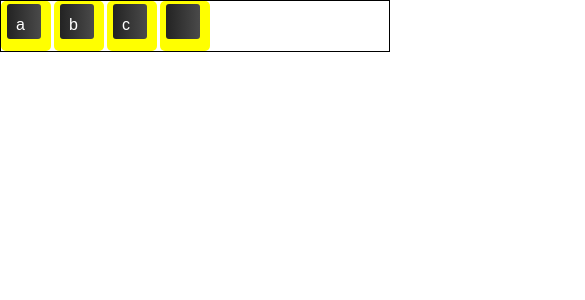
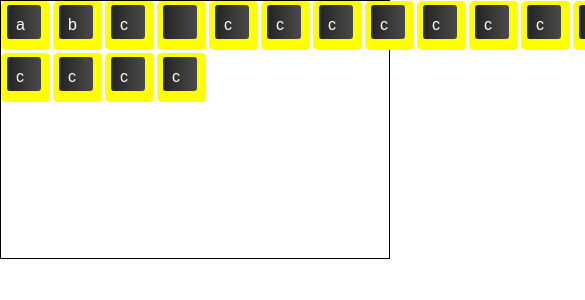
Before and after one commit to FalkoKa/virtual-keyboard, a React (Vite) app: page / in a window 390 px wide. Shown: the top 300 px of the page, 585 px wide, since content can reach past the window. Built offline with nearby package versions, Linux system fonts and the light colour scheme; the HTML template or start-up script is replaced by a standard one.

Commit message:
responsiveness of keys and grid and breakpoint

```diff
--- a/src/App.css
+++ b/src/App.css
@@ -10,31 +10,34 @@ html {
 }
 
 .keyboard {
-  max-width: 1200px;
+  max-width: 1000px;
   margin: 0 auto;
   border: 1px solid black;
   display: grid;
-  grid-template-columns: repeat(15, 50px);
+  grid-template-columns: repeat(60, minmax(10px, 15px));
+  grid-template-rows: repeat(5, 1fr);
   gap: 3px;
 }
 
 .key {
-  background-color: black;
+  background-color: rgba(0, 0, 0, 0.923);
   color: white;
   padding: 15px;
-  border-radius: 5px;
+  border-radius: 10%;
   position: relative;
   aspect-ratio: 1 / 1;
   user-select: none;
+  grid-column: span 4;
+  font-size: 100%;
 }
 
 .key::before {
   content: '';
   position: absolute;
-  top: 3px;
-  left: 6px;
-  bottom: 12px;
-  right: 10px;
+  top: 8%;
+  left: 12%;
+  bottom: 23%;
+  right: 18%;
   background: linear-gradient(90deg, #232323, #4a4a4a);
   border-radius: 3px;
 }
@@ -56,7 +59,7 @@ span {
   transform: scale(0.98);
 }
 
-@media (max-width: 640px) {
+@media (max-width: 780px) {
   .key {
     background-color: yellow;
   }
--- a/src/components/Keyboard.jsx
+++ b/src/components/Keyboard.jsx
@@ -60,6 +60,96 @@ const Keyboard = ({ onKeyboard }) => {
         secondary={'c'}
         isDisabled
       />
+      <Key
+        isShift={isShift}
+        onKeyboard={onKeyboard}
+        primary={'C'}
+        secondary={'c'}
+      />
+      <Key
+        isShift={isShift}
+        onKeyboard={onKeyboard}
+        primary={'C'}
+        secondary={'c'}
+      />
+      <Key
+        isShift={isShift}
+        onKeyboard={onKeyboard}
+        primary={'C'}
+        secondary={'c'}
+      />
+      <Key
+        isShift={isShift}
+        onKeyboard={onKeyboard}
+        primary={'C'}
+        secondary={'c'}
+      />
+      <Key
+        isShift={isShift}
+        onKeyboard={onKeyboard}
+        primary={'C'}
+        secondary={'c'}
+      />
+      <Key
+        isShift={isShift}
+        onKeyboard={onKeyboard}
+        primary={'C'}
+        secondary={'c'}
+      />
+      <Key
+        isShift={isShift}
+        onKeyboard={onKeyboard}
+        primary={'C'}
+        secondary={'c'}
+      />
+      <Key
+        isShift={isShift}
+        onKeyboard={onKeyboard}
+        primary={'C'}
+        secondary={'c'}
+      />
+      <Key
+        isShift={isShift}
+        onKeyboard={onKeyboard}
+        primary={'C'}
+        secondary={'c'}
+      />
+      <Key
+        isShift={isShift}
+        onKeyboard={onKeyboard}
+        primary={'C'}
+        secondary={'c'}
+      />
+      <Key
+        isShift={isShift}
+        onKeyboard={onKeyboard}
+        primary={'C'}
+        secondary={'c'}
+      />
+      <Key
+        isShift={isShift}
+        onKeyboard={onKeyboard}
+        primary={'C'}
+        secondary={'c'}
+      />
+      <Key
+        isShift={isShift}
+        onKeyboard={onKeyboard}
+        primary={'C'}
+        secondary={'c'}
+      />
+      <Key
+        isShift={isShift}
+        onKeyboard={onKeyboard}
+        primary={'C'}
+        secondary={'c'}
+      />{' '}
+      <Key
+        isShift={isShift}
+        onKeyboard={onKeyboard}
+        primary={'C'}
+        secondary={'c'}
+      />
     </div>
   );
 };
```
